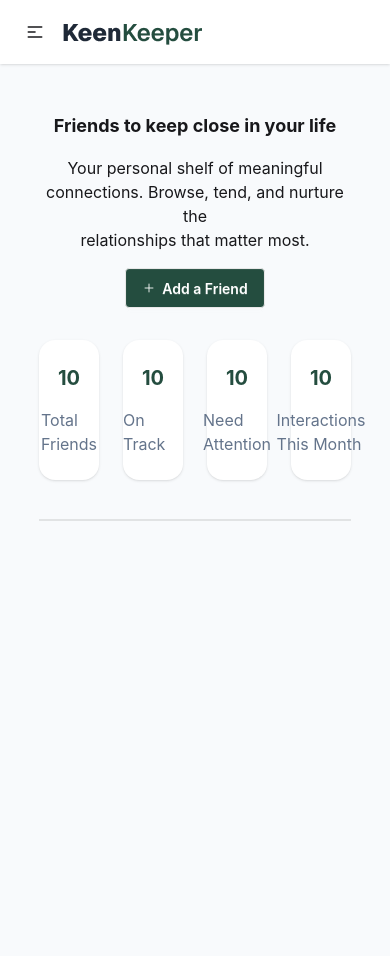
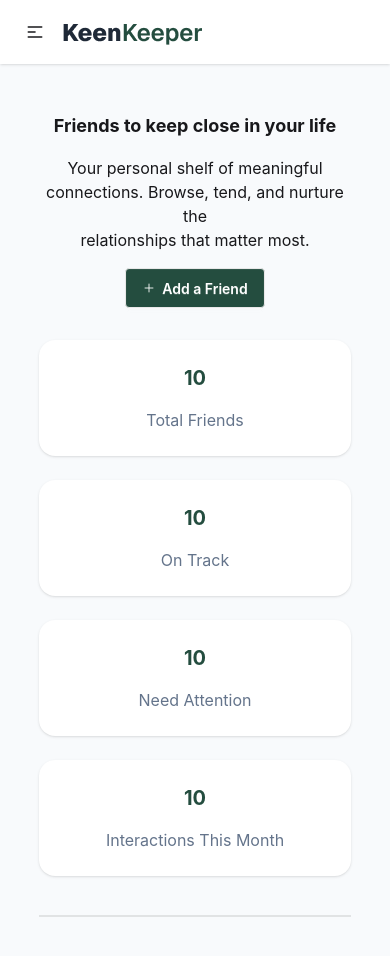
Before and after one commit to arnnikislam/keen-keeper, a Next.js app: page / in a window 390 px wide. Shown: the top 956 px of the page. Before the commit the page ends 844 px from the top, so only its background shows below. Built offline with nearby package versions, Linux system fonts and the light colour scheme.

Commit message:
updated summary section for responsive devices

```diff
--- a/src/components/Summary/Summary.jsx
+++ b/src/components/Summary/Summary.jsx
@@ -2,7 +2,7 @@ import React from "react";
 
 const Summary = () => {
   return (
-    <div className="grid grid-cols-4 gap-6 my-8">
+    <div className="grid grid-cols-1 md:grid-cols-2 lg:grid-cols-4 gap-6 my-8">
       <div className="bg-white rounded-2xl shadow-sm py-6 px-2 flex flex-col justify-center items-center gap-4">
         <p className="font-bold text-xl text-[#244D3F]">10</p>
         <p className="text-[#64748B]">Total Friends</p>
```
